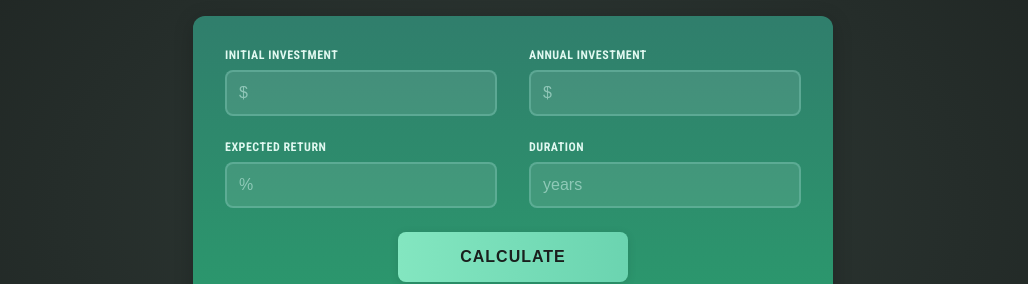
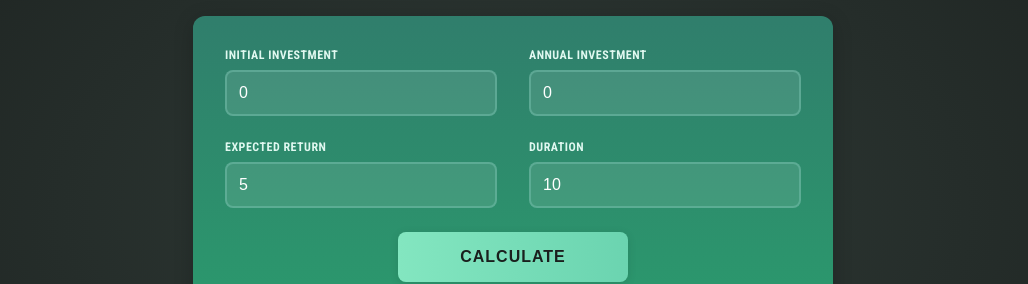
Before and after one commit to AbdullahGoma/Investment-Calculator, an Angular app: page / in a window 1280 px wide. Shown: the part 210-494 px from the top of the page, without its empty margins (127-1155 px from the left). Built offline with nearby package versions, Linux system fonts and the light colour scheme.

Commit message:
Get the data from the form and output the data to app component then calculate it

```diff
--- a/src/app/app.component.html
+++ b/src/app/app.component.html
@@ -1,2 +1,2 @@
 <app-header />
-<app-user-input />
+<app-user-input (calculate)="onCalculateInvestmentResults($event)" />
--- a/src/app/app.component.ts
+++ b/src/app/app.component.ts
@@ -1,14 +1,44 @@
 import { Component } from '@angular/core';
-import { HeaderComponent } from "./header/header.component";
-import { UserInputComponent } from "./user-input/user-input.component";
+import { HeaderComponent } from './header/header.component';
+import { UserInputComponent } from './user-input/user-input.component';
 
 @Component({
   selector: 'app-root',
   standalone: true,
   imports: [HeaderComponent, UserInputComponent],
   templateUrl: './app.component.html',
-  styleUrl: './app.component.css'
+  styleUrl: './app.component.css',
 })
 export class AppComponent {
-  title = 'investment-calculator';
+  title = 'Investment Calculator';
+
+  onCalculateInvestmentResults(data: {
+    initialInvestment: number;
+    duration: number;
+    expectedReturn: number;
+    annualInvestment: number;
+  }) {
+    const { initialInvestment, annualInvestment, duration, expectedReturn } =
+      data;
+    const annualData = [];
+    let investmentValue = initialInvestment;
+
+    for (let i = 0; i < duration; i++) {
+      const year = i + 1;
+      const interestEarnedInYear = investmentValue * (expectedReturn / 100);
+      investmentValue += interestEarnedInYear + annualInvestment;
+      const totalInterest =
+        investmentValue - annualInvestment * year - initialInvestment;
+      annualData.push({
+        year: year,
+        interest: interestEarnedInYear,
+        valueEndOfYear: investmentValue,
+        annualInvestment: annualInvestment,
+        totalInterest: totalInterest,
+        totalAmountInvested: initialInvestment + annualInvestment * year,
+      });
+    }
+
+    console.log(annualData);
+  }
 }
--- a/src/app/user-input/user-input.component.html
+++ b/src/app/user-input/user-input.component.html
@@ -1,22 +1,46 @@
-<form>
+<form (ngSubmit)="onSubmit()">
   <div class="input-group">
     <div class="input-field">
       <label for="initial-investment">Initial Investment</label>
-      <input type="number" id="initial-investment" placeholder="$" />
+      <input
+        type="number"
+        name="initial-investment"
+        [(ngModel)]="enteredInitialInvestment"
+        id="initial-investment"
+        placeholder="$"
+      />
     </div>
     <div class="input-field">
       <label for="annual-investment">Annual Investment</label>
-      <input type="number" id="annual-investment" placeholder="$" />
+      <input
+        type="number"
+        name="annual-investment"
+        [(ngModel)]="enteredAnnualInvestment"
+        id="annual-investment"
+        placeholder="$"
+      />
     </div>
   </div>
   <div class="input-group">
     <div class="input-field">
       <label for="expected-return">Expected Return</label>
-      <input type="number" id="expected-return" placeholder="%" />
+      <input
+        type="number"
+        name="expected-return"
+        [(ngModel)]="enteredExpectedReturn"
+        id="expected-return"
+        placeholder="%"
+      />
     </div>
     <div class="input-field">
       <label for="duration">Duration</label>
-      <input type="number" id="duration" placeholder="years" />
+      <input
+        type="number"
+        name="duration"
+        [(ngModel)]="enteredDuration"
+        id="duration"
+        placeholder="years"
+      />
     </div>
   </div>
   <div class="button-container">
--- a/src/app/user-input/user-input.component.ts
+++ b/src/app/user-input/user-input.component.ts
@@ -1,12 +1,32 @@
-import { Component } from '@angular/core';
+import { Component, EventEmitter, Output } from '@angular/core';
+import { FormsModule } from '@angular/forms';
 
 @Component({
   selector: 'app-user-input',
   standalone: true,
-  imports: [],
+  imports: [FormsModule],
   templateUrl: './user-input.component.html',
-  styleUrl: './user-input.component.css'
+  styleUrl: './user-input.component.css',
 })
 export class UserInputComponent {
+  @Output() calculate = new EventEmitter<{
+    initialInvestment: number;
+    duration: number;
+    expectedReturn: number;
+    annualInvestment: number;
+  }>();
 
+  enteredInitialInvestment = '0';
+  enteredAnnualInvestment = '0';
+  enteredExpectedReturn = '5';
+  enteredDuration = '10';
+
+  onSubmit() {
+    this.calculate.emit({
+      initialInvestment: +this.enteredInitialInvestment,
+      duration: +this.enteredDuration,
+      expectedReturn: +this.enteredExpectedReturn,
+      annualInvestment: +this.enteredAnnualInvestment
+    });
+  }
 }
```
